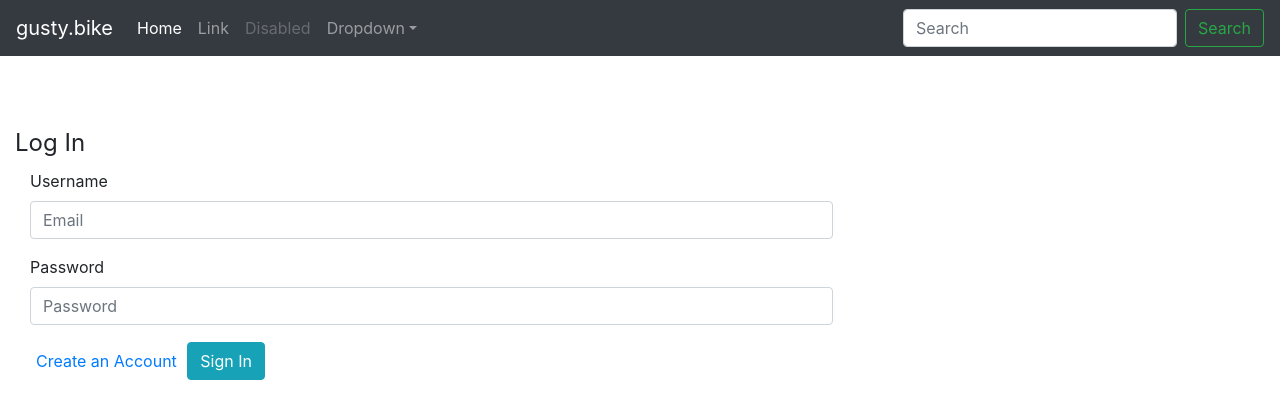
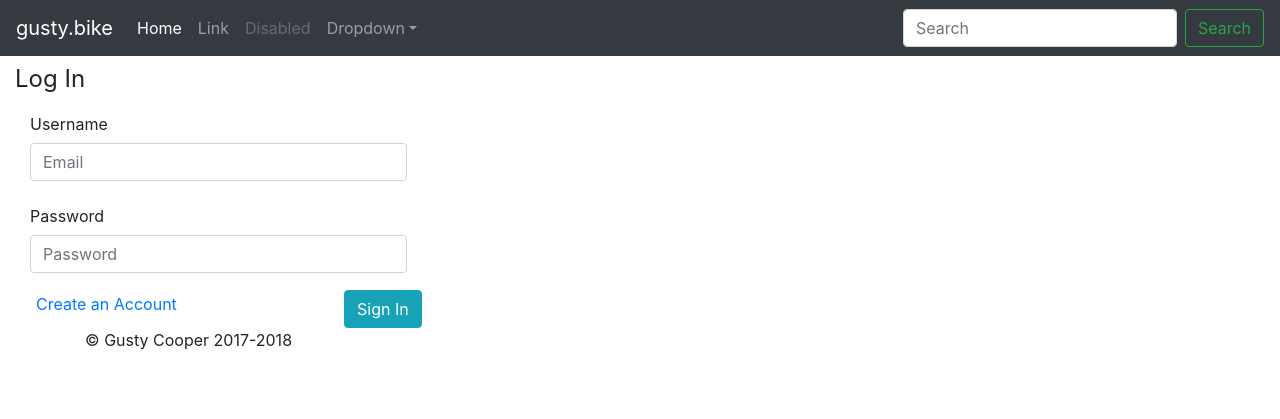
Before and after one commit to m-aneiro/GustyBikeSite, a Flask app: page /login in a window 1280 px wide. Shown: the top 419 px of the page. Run offline with Flask 2, Linux system fonts and the light colour scheme; some libraries are stand-ins or nearby versions.

Commit message:
login backend is complete; front end needs a bit of touches.
schema has been updated so table.id auto increments

```diff
--- a/lib/config.py
+++ b/lib/config.py
@@ -2,7 +2,7 @@ class config:
     database = {
         "host": "localhost",
         "port": 5432,
-        "username": "name",
+        "username": "obiwan",
         "password": "",
-        "database": "db"
+        "database": "gusty_bike"
     }
--- a/server.py
+++ b/server.py
@@ -4,10 +4,15 @@ import uuid
 from flask import Flask, render_template, session, request, url_for, redirect
 #from werkzeug.security import check_password_hash, generate_password_hash
 
+from database import database
 from user import user
 
 app = Flask(__name__)
 app.secret_key = 'F12Zr47j\3yX R~X@H!jmM]Lwf/,?KT'
+
+db = database()
+
+client = "" #the user object
 
 
 @app.route('/')
@@ -15,26 +20,7 @@ def home():
     return render_template('home.html', page_title='gusty.bike')
 
 
-@app.route('/register', methods=['GET', 'POST'])
-def register():
-
-    if request.method == "POST":
-        if not request.form["email"] or not request.form["username"] or not request.form["password"]:
-            return '0'
-
-        email = request.form["email"]
-        username = request.form["username"]
-        pw = request.form["password"]
-
-        if user.create(email, pw, username, "gusty_bike"):
-            return '1'
-        else:
-            return '0'
-
-    return render_template('register.html', page_title='gusty.bike')
-
-
-@app.route('/login', methods=['GET', 'POST'])
+@app.route('/login')
 def login():
 
     return render_template('login.html', page_title='gusty.bike')
@@ -43,19 +29,59 @@ def login():
 @app.route('/authenticate', methods=['GET', 'POST'])
 def authenticate():
     if request.method == "POST":
-        if not request.form["username"] or not request.form["password"]:
-            return '0'  # response 0 = fail
 
-        name = request.form["username"]
-        pw = request.form["password"]
+        db.connect()
 
-        if user.check_password(name, pw):
-            #authenticate
-            return '1' # response 1 = success
-        else:
-            return '0' # reponse 0 = fail
+        request_type = request.form["type"]
+
+        if request_type == "l":
+            if not request.form["username"] or not request.form["password"]:
+                return '2'  # response 2 = field blank
+
+            username = request.form["username"]
+            password = request.form["password"]
+
+            uid = user.login(username, password, db)
+
+            if uid == 0:
+                return '0' # response 0 = fail
+            else:
+                session['user_id'] = uid
+                session['authenticated'] = True
+
+                return '1'  # response 1 = SUCCESS!
+
+        if request_type == "r":
+            if not request.form["username"] or not request.form["email"] or \
+                    not request.form["password"] or not request.form["password2"]:
+                return '2'  # response 2 = field blank
+
+            username = request.form["username"]
+            email = request.form["email"]
+            password = request.form["password"]
+            password2 = request.form["password2"]
+
+            if '@' not in email or '.' not in email:
+                return '3'  # response 3 = email not formatted correctly
+
+            if password != password2:
+                return '4'  # response 4 = passwords do not match
+
+            if not len(password) >= 6:
+                return '5'  # response 5 = password not long enough
+
+            if not username.isalnum() or len(username) >= 30:
+                return '6'  # response 6 = username does not fit criteria
+
+            if user.exists(username, db):
+                return '0'  # response 7 user already exists
+
+            session['user_id'] = user.create(email, password, username, db)
+            session['authenticated'] = True
+
+            return '1'  # response 1 = SUCCESS!
     else:
-        return None # return nothing because the request isnt valid
+        return None  # return nothing because the request isnt valid
 
 
 @app.route('/post')
--- a/templates/login.html
+++ b/templates/login.html
@@ -1,79 +1,86 @@
-<!DOCTYPE html>
-<html lang="en">
-    <head>
-        <meta charset="UTF-8">
-        <title>{{page_title}} - Login</title>
+{% extends "main_layout.html" %}
 
-        <link rel="stylesheet" href="{{ url_for('static', filename='css/bootstrap.css') }}">
-    </head>
-    <body>
-        <nav class="navbar navbar-expand-md navbar-dark fixed-top bg-dark">
-
-          <a class="navbar-brand" href="#">{{ page_title }}</a>
-
-          <button class="navbar-toggler" type="button" data-toggle="collapse" data-target="#navbarsExampleDefault" aria-controls="navbarsExampleDefault" aria-expanded="false" aria-label="Toggle navigation">
-            <span class="navbar-toggler-icon"></span>
-          </button>
-
-          <div class="collapse navbar-collapse" id="navbarsExampleDefault">
-
-            <ul class="navbar-nav mr-auto">
-              <li class="nav-item active">
-                <a class="nav-link" href="/">Home <span class="sr-only">(current)</span></a>
-              </li>
-              <li class="nav-item">
-                <a class="nav-link" href="#">Link</a>
-              </li>
-              <li class="nav-item">
-                <a class="nav-link disabled" href="#">Disabled</a>
-              </li>
-              <li class="nav-item dropdown">
-                <a class="nav-link dropdown-toggle" href="http://example.com" id="dropdown01" data-toggle="dropdown" aria-haspopup="true" aria-expanded="false">Dropdown</a>
-                <div class="dropdown-menu" aria-labelledby="dropdown01">
-                  <a class="dropdown-item" href="#">Action</a>
-                  <a class="dropdown-item" href="#">Another action</a>
-                  <a class="dropdown-item" href="#">Something else here</a>
-                </div>
-              </li>
-            </ul>
-
-            <form class="form-inline my-2 my-lg-0">
-              <input class="form-control mr-sm-2" type="text" placeholder="Search" aria-label="Search">
-              <button class="btn btn-outline-success my-2 my-sm-0" type="submit">Search</button>
-            </form>
-          </div>
-        </nav>
-
+{% block content %}
     <div class="container-fluid">
-            <div class="well" id="login-form" style="margin-top:10%">
+        <div class="row">
+            <div class="col-md-6">
+                <div class="well" id="auth-form" style="margin-top:10%">
                     <form class="form-horizontal" id="login-layout" method="post">
                         <legend>Log In</legend>
+
                         <div class="form-group">
-                        <label for="loginUsername" class="col-lg-3 control-label">Username</label>
-                        <div class="col-lg-8">
+                            <label for="loginUsername" class="col-md-2 col-form-label">Username</label>
+                            <div class="col-md-8">
                                 <input type="text" class="form-control" id="loginUsername" placeholder="Email">
                             </div>
                         </div>
                         <div class="form-group">
-                        <label for="loginPassword" class="col-lg-3 control-label">Password</label>
-                        <div class="col-lg-8">
+                            <label for="loginPassword" class="col-md-2 col-form-label">Password</label>
+                            <div class="col-md-8">
                                 <input type="password" class="form-control" id="loginPassword" placeholder="Password">
                             </div>
                         </div>
-                    <div class="col-lg-2"></div>
-                    <div class="col-lg-10">
-                        <button type="submit" class="btn btn-link" id="showRegister" style="padding: 0 5px 0 5px;" onclick="window.location.href='/register'">Create an
-                            Account
+                        <div class="col-md-2"></div>
+                        <div class="col-md-10">
+                            <div class="row">
+                                <div class="col-md-7">
+                                    <button type="button" class="btn btn-link" id="showRegister" style="padding: 0 5px 0 5px;">
+                                        Create an Account
                                     </button>
-                        <button type="submit" class="btn btn-info" id="completeLogin">Sign In</button>
+                                </div>
+                                <div class="col-md-2">
+                                    <button type="button" class="btn btn-info" id="completeLogin" style="margin-left: 32%;">Sign In</button>
+                                </div>
+                            </div>
+                        </div>
+                        <div class="clearfix"></div>
+                    </form>
+                    <form class="form-horizontal" id="register-layout" method="post" style="display:none;">
+                        <legend>Register</legend>
+
+                        <div class="form-group">
+                            <label for="registerEmail" class="col-md-3 col-form-label">E-mail</label>
+                            <div class="col-md-8">
+                                <input type="email" class="form-control" name="email" id="registerEmail" placeholder="Email">
+                            </div>
+                            <small id="emailHelp" class="form-text text-muted" style="padding-left: 20px;">We'll never share your email with anyone else.</small>
+                        </div>
+                        <div class="form-group">
+                            <label for="registerUsername" class="col-md-3 col-form-label">Username</label>
+                            <div class="col-md-8">
+                                <input type="text" class="form-control" name="username" id="registerUsername" placeholder="Username">
+                            </div>
+                        </div>
+                        <div class="form-group">
+                            <label for="registerPassword" class="col-md-3 col-form-label">Password</label>
+                            <div class="col-md-8">
+                                <input type="password" class="form-control" name="password" id="registerPassword" placeholder="Password">
+                            </div>
+                        </div>
+                        <div class="form-group">
+                            <label for="registerPassword2" class="col-md-3 col-form-label">Password, again</label>
+                            <div class="col-md-8">
+                                <input type="password" class="form-control" name="password" id="registerPassword2" placeholder="Password, again">
+                            </div>
+                        </div>
+                        <div class="col-md-2"></div>
+                        <div class="col-md-10">
+                            <div class="row">
+                                <div class="col-md-7">
+                                    <button type="button" class="btn btn-link" id="showLogin" style="padding: 0 5px 0 5px;">
+                                        Go to Login
+                                    </button>
+                                </div>
+                                <div class="col-md-2">
+                                    <button type="button" class="btn btn-info" id="completeRegistration" style="margin-left: 32%;">Register</button>
+                                </div>
+                            </div>
                         </div>
                         <div class="clearfix"></div>
                     </form>
                 </div>
             </div>
-    </body>
-
-    <script src="https://code.jquery.com/jquery-3.3.1.slim.min.js" integrity="sha384-q8i/X+965DzO0rT7abK41JStQIAqVgRVzpbzo5smXKp4YfRvH+8abtTE1Pi6jizo" crossorigin="anonymous"></script>
-
-    <script src="{{ url_for('static', filename='js/bootstrap.js') }}"></script>
-</html>
+            <div class="col-md-6"></div>
+        </div>
+    </div>
+{% endblock %}
--- /dev/null
+++ b/templates/main_layout.html
@@ -0,0 +1,67 @@
+<!doctype html>
+<html lang="en">
+    <head>
+        <meta charset="utf-8">
+        <meta name="viewport" content="width=device-width, initial-scale=1, shrink-to-fit=no">
+        <meta name="description" content="">
+        <meta name="author" content="">
+
+        <title> {{ page_title }} </title>
+
+        <link rel="stylesheet" href="{{ url_for('static', filename='css/bootstrap.css') }}">
+
+        <link rel="stylesheet" href="https://cdn.jsdelivr.net/npm/alertifyjs@1.8.0/build/css/alertify.min.css" />
+        <link rel="stylesheet" href="https://cdn.jsdelivr.net/npm/alertifyjs@1.8.0/build/css/themes/default.min.css" />
+    </head>
+    <body>
+        <nav class="navbar navbar-expand-md navbar-dark fixed-top bg-dark">
+            <a class="navbar-brand" href="#">{{ page_title }}</a>
+
+            <button class="navbar-toggler" type="button" data-toggle="collapse" data-target="#navbarsExampleDefault" aria-controls="navbarsExampleDefault" aria-expanded="false" aria-label="Toggle navigation">
+            <span class="navbar-toggler-icon"></span>
+            </button>
+
+          <div class="collapse navbar-collapse" id="navbarsExampleDefault">
+            <ul class="navbar-nav mr-auto">
+                <li class="nav-item active">
+                    <a class="nav-link" href="#">Home <span class="sr-only">(current)</span></a>
+                </li>
+                <li class="nav-item">
+                    <a class="nav-link" href="#">Link</a>
+                </li>
+                <li class="nav-item">
+                    <a class="nav-link disabled" href="#">Disabled</a>
+                </li>
+                <li class="nav-item dropdown">
+                    <a class="nav-link dropdown-toggle" href="http://example.com" id="dropdown01" data-toggle="dropdown" aria-haspopup="true" aria-expanded="false">Dropdown</a>
+                    <div class="dropdown-menu" aria-labelledby="dropdown01">
+                        <a class="dropdown-item" href="#">Action</a>
+                        <a class="dropdown-item" href="#">Another action</a>
+                        <a class="dropdown-item" href="#">Something else here</a>
+                    </div>
+                </li>
+            </ul>
+
+            <form class="form-inline my-2 my-lg-0">
+              <input class="form-control mr-sm-2" type="text" placeholder="Search" aria-label="Search">
+              <button class="btn btn-outline-success my-2 my-sm-0" type="submit">Search</button>
+            </form>
+          </div>
+        </nav>
+
+        <div style="height: 4%"></div>
+
+        {%block content %}{% endblock %}
+
+        <footer class="container">
+          <p>&copy; Gusty Cooper 2017-2018</p>
+        </footer>
+
+        <script src="https://code.jquery.com/jquery-3.3.1.min.js" integrity="sha256-FgpCb/KJQlLNfOu91ta32o/NMZxltwRo8QtmkMRdAu8=" crossorigin="anonymous"></script>
+        <script src="{{ url_for('static', filename='js/bootstrap.js') }}"></script>
+
+        <script src="https://cdn.jsdelivr.net/npm/alertifyjs@1.11.1/build/alertify.min.js"></script>
+
+        <script src="{{ url_for('static', filename='js/auth.js') }}"></script>
+    </body>
+</html>
```
Also changed, not shown: static/js/auth.js (added, +64 -0 lines), static/js/authentication.js (deleted, +0 -18 lines), templates/register.html (+6 -81 lines), user.py (+14 -7 lines), 1 other file. Lines whose indentation alone changed are shown as unchanged.
